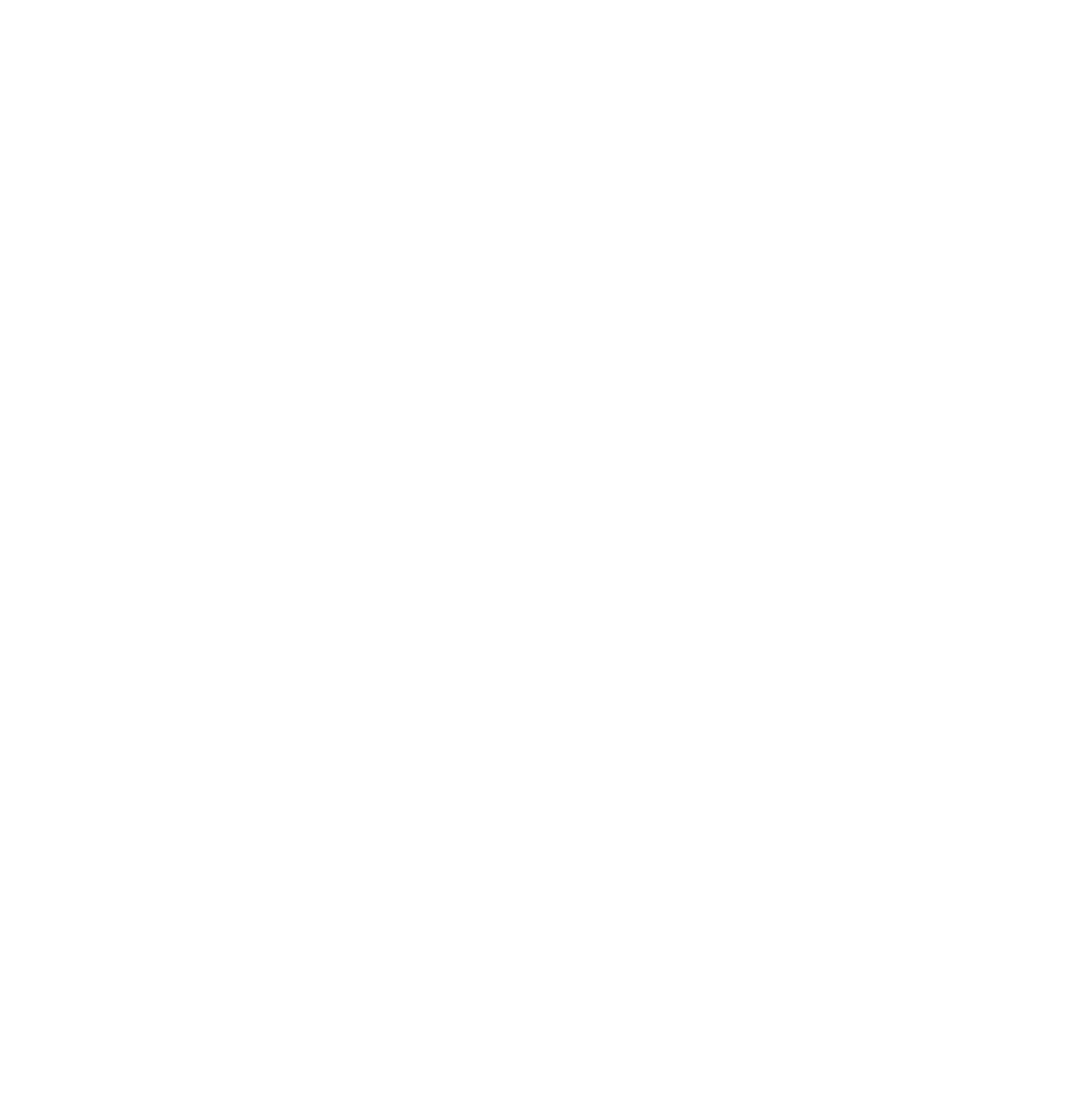
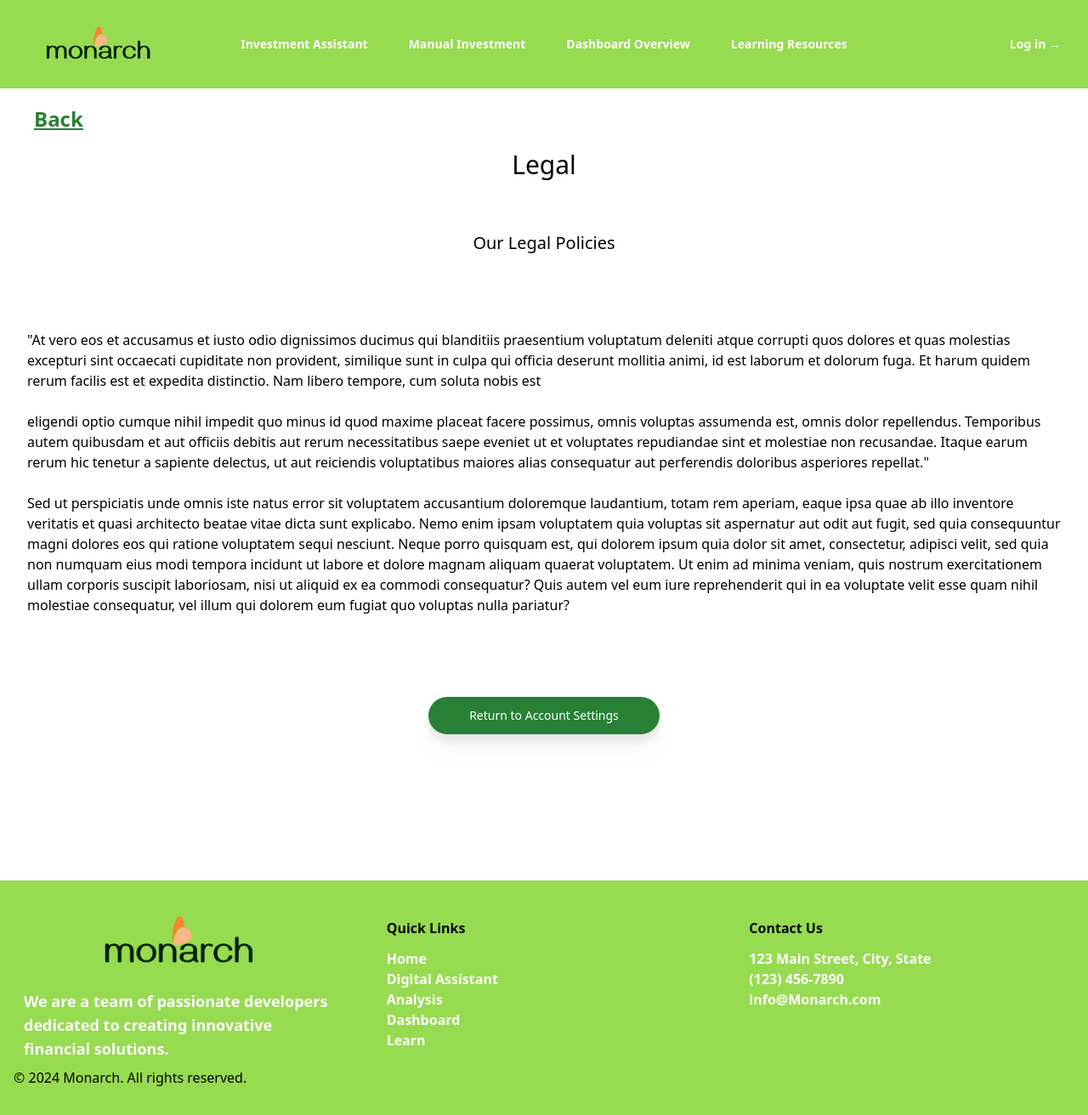
Before and after one commit to aabusaif8/Hackathon--Team2-V2, a React (Create React App) app: page /legal in a window 1280 px wide. Before the commit this address had no page. Shown: the whole page at 85% size. Before the commit the page ends 800 px from the top, so only its background shows below. Built offline with nearby package versions, Linux system fonts and the light colour scheme.

Commit message:
updated files

```diff
--- a/src/App.js
+++ b/src/App.js
@@ -3,6 +3,10 @@
 import LandingPage from './pages/LandingPage';
 import Dashboard from './pages/Dashboard';
 import MyAccount from './pages/MyAccount';
+import Legal from './pages/support/Legal';
+import GetHelp from './pages/support/GetHelp';
+import TwoStepAuthentication from './pages/securityandPrivacy/TwoStepAuthentication';
+import Accessibility from './pages/support/Accessibility';
 
 function App() {
   return (
@@ -12,6 +16,10 @@
           <Route exact path="/" element={<LandingPage />}/>
           <Route path="/dashboard" element={<Dashboard />}/>
           <Route path="/myAccount" element={<MyAccount />}/>
+          <Route path="/legal" element={<Legal />}/>
+          <Route path="/gethelp" element={<GetHelp />}/>
+          <Route path="/twostepauthentication" element={<TwoStepAuthentication />}/>
+          <Route path="/accessibility" element={<Accessibility />}/>
         </Routes>
       </BrowserRouter>
     </div>
--- a/src/components/Footer.js
+++ b/src/components/Footer.js
@@ -1,12 +1,16 @@
 import React from 'react';
-import logo from '../assets/logo.png'
+import logo from '../assets/logo.png';
 
 const Footer = () => {
   return (
-    <footer className="footer bg-[#97db51]">
-      <div className="container">
-        <div className="row">
-          <div className="col-md-4">
+    <div className="flex flex-col min-h-[50vh]">
+      <main className="flex-grow">
+        {/* Your main content goes here */}
+      </main>
+      <footer className="footer bg-[#97db51] py-8">
+        <div className="container mx-auto px-4">
+          <div className="grid grid-cols-1 md:grid-cols-3 gap-8">
+            <div>
               <div className="flex justify-center mb-4 h-20">
                 <img src={logo} alt="Logo" />
               </div>
@@ -14,17 +18,17 @@
                 We are a team of passionate developers dedicated to creating innovative financial solutions.
               </p>
             </div>
-          <div className="col-md-4">
+            <div>
               <h4 className="m-3 font-bold text-black">Quick Links</h4>
               <ul className="font-semibold text-white m-3 mb-2">
-              <li><a href="#">Home</a></li>
-              <li><a href="#">Digital Assistant</a></li>
+                <li><a href="./">Home</a></li>
+                <li><a href="">Digital Assistant</a></li>
                 <li><a href="#">Analysis</a></li>
                 <li><a href="#">Dashboard</a></li>
                 <li><a href="#">Learn</a></li>
               </ul>
             </div>
-          <div className="col-md-4">
+            <div>
               <h4 className="m-3 font-bold text-black">Contact Us</h4>
               <ul className="font-semibold text-white m-3 mb-2">
                 <li>
@@ -53,6 +57,7 @@
           </div>
         </div>
       </footer>
+    </div>
   );
 };
 
--- a/src/components/Navbar.js
+++ b/src/components/Navbar.js
@@ -14,19 +14,20 @@
          aria-label="Global"
         >
           <div className="flex lg:flex-1">
-            <Link to href="/" className="-m-1.5 p-1.5">
+            <a href="/" className="-m-1.5 p-1.5">
                 <span className="sr-only">Monarch.com</span>
                 <img
+                  href="../"
                   className="h-14 w-auto"
                   src={logo}
                   alt="logo"
                   />
-            </Link>
+            </a>
           </div>
           <div className="flex lg:hidden justify-end">
             <button
               type="button"
-              className="-m-2.5 flex justify-end rounded-md p-2.5 text-white "
+              className="-m-2.5 inline-flex justify-end rounded-md p-2.5 text-white "
               onClick={() => setMobileMenuOpen(true)}
           >
               <span className="sr-only">Open main menu</span>
--- a/src/pages/MyAccount.js
+++ b/src/pages/MyAccount.js
@@ -1,6 +1,7 @@
 import React from 'react'
 import { Link } from 'react-router-dom'
 import Navbar from '../components/Navbar'
+import Footer from '../components/Footer'
 
 
 
@@ -9,6 +10,11 @@
     <div>
         <Navbar />
         <button className=' text-dark-green text-2xl font-semibold mt-5 ml-10 underline'>Back</button>
+
+
+        <div className='flex justify-center text-semibold text-3xl py-5'>
+        <h1>My Account</h1>
+        </div>
 
         <div className=' flex justify-center'>
       <div className=' w-1/2 bg-[#C5eb9e] text-center font-semibold mt-5 rounded '>
@@ -34,13 +40,13 @@
       <nav>
         <ul>
           <li className='block px-6 py-4 border-b border-dark-green hover:bg-white transition duration-300'>
-            <Link to="/securityandPrivacy/MyStatements">My Statements</Link>
+            <Link to="/MyStatements">My Statements</Link>
           </li>
           <li className='block px-6 py-4 border-b border-dark-green hover:bg-white transition duration-300'>
-            <Link to="/securityandPrivacy/ChangePassword">Change Password</Link>
+            <Link to="/ChangePassword">Change Password</Link>
           </li>
           <li className='block px-6 py-4  border-dark-green hover:bg-white transition duration-300'>
-            <Link to="/securityandPrivacy/TwoStepAuthentication">Two-Step Authentication</Link>
+            <Link to="/twostepauthentication">Two-Step Authentication</Link>
           </li>
         </ul>
       </nav>
@@ -54,19 +60,21 @@
       <nav>
         <ul>
           <li className='block px-6 py-4 border-b border-dark-green hover:bg-white transition duration-300'>
-            <Link to="/personal-settings/personal-information">Legal</Link>
+            <Link to="/legal">Legal</Link>
           </li>
           <li className='block px-6 py-4 border-b border-dark-green hover:bg-white transition duration-300'>
-            <Link to="/personal-settings/linked-accounts">Get Help</Link>
+            <Link to="/gethelp">Get Help</Link>
           </li>
           <li className='block px-6 py-4 border-b border-dark-green hover:bg-white transition duration-300'>
-            <Link to="/personal-settings/linked-accounts">Accessibility</Link>
+            <Link to="/accessibility">Accessibility</Link>
           </li>
         </ul>
       </nav>
     </div>
     </div>
+    <Footer />
     </div>
+
 
 )
 }
--- a/src/pages/securityandPrivacy/TwoStepAuthentication.js
+++ b/src/pages/securityandPrivacy/TwoStepAuthentication.js
@@ -0,0 +1,42 @@
+import React from "react";
+import { Link } from "react-router-dom";
+import Navbar from "../../components/Navbar";
+import Footer from "../../components/Footer";
+
+
+function TwoStepAuthentication(){
+    return (
+        <div>
+            <Navbar />
+            <button className=' text-dark-green text-2xl font-semibold mt-5 ml-10 underline'>Back</button>
+
+            <div className='flex justify-center text-semibold text-4xl py-5'>
+            <h1>Two-Step Authentication</h1>
+            </div>
+
+            <div className='px-12 py-10 flex justify-center'>
+                <p>Authentication Email:
+                    <br />
+                    <br />
+                   We will send a code to this email to authenticate whenyou log in using a new device.
+
+                    </p>
+            </div>
+
+            <div className='space-x-12 drop-shadow-xl text-center pb-12'>
+        <Link to="/myaccount">
+          <button className='bg-dark-green text-white text-sm py-3 px-12 rounded-full mt-12 font-normal mx-auto'>
+            Return to Account Settings
+          </button>
+        </Link>
+      </div>
+
+
+          <Footer />
+
+        </div>
+
+    )
+    }
+
+export default TwoStepAuthentication;
--- a/src/pages/support/Accessibility.js
+++ b/src/pages/support/Accessibility.js
@@ -0,0 +1,32 @@
+import React from 'react'
+import { Link } from 'react-router-dom';
+import Navbar from '../../components/Navbar'
+
+
+
+function Accessibility() {
+  return (
+    <div>
+        <Navbar />
+        <button className=' text-dark-green text-2xl font-semibold mt-5 ml-10 underline'>Back</button>
+
+        {/* Dark mode */}
+
+
+        <div className='space-x-12 drop-shadow-xl text-center pb-12'>
+        <Link to="/myaccount">
+          <button className='bg-dark-green text-white text-sm py-3 px-12 rounded-full mt-12 font-normal mx-auto'>
+            Return to Account Settings
+          </button>
+        </Link>
+      </div>
+
+
+    </div>
+
+
+
+)
+}
+
+export default Accessibility;
--- a/src/pages/support/GetHelp.js
+++ b/src/pages/support/GetHelp.js
@@ -0,0 +1,42 @@
+import React from 'react';
+import Footer from '../../components/Footer';
+import Navbar from '../../components/Navbar';
+import { Link } from 'react-router-dom';
+
+
+function GetHelp() {
+  return (
+    <div>
+        <Navbar />
+        <button className=' text-dark-green text-2xl font-semibold mt-5 ml-10 underline'>Back</button>
+
+        <div className='flex justify-center text-semibold text-4xl py-5'>
+        <h1>Get Help</h1>
+        </div>
+
+        <div className='px-12 py-10 flex justify-center'>
+            <p>Need help? Chat with our Investment Assistant by clicking on the chat bubble in the corner of the screen.
+                <br />
+                <br />
+                Looking for further assistance?
+            Email our Support Team at accountsupport@monarch.com
+            </p>
+        </div>
+
+        <div className='space-x-12 drop-shadow-xl text-center pb-12'>
+        <Link to="/myaccount">
+          <button className='bg-dark-green text-white text-sm py-3 px-12 rounded-full mt-12 font-normal mx-auto'>
+            Return to Account Settings
+          </button>
+        </Link>
+      </div>
+
+
+      <Footer />
+
+    </div>
+
+)
+}
+
+export default GetHelp
--- a/src/pages/support/Legal.js
+++ b/src/pages/support/Legal.js
@@ -0,0 +1,59 @@
+import React from 'react'
+import { Link } from 'react-router-dom';
+
+import NavBar from '../../components/Navbar'
+import Footer from '../../components/Footer'
+
+function Legal() {
+  return (
+    <div>
+      <NavBar />
+      <button className=' text-dark-green text-2xl font-semibold mt-5 ml-10 underline'>Back</button>
+        <div className='flex justify-center text-semibold text-3xl py-5'>
+        <h1>Legal</h1>
+        </div>
+        <div>
+        <h2 className='flex justify-center text-semibold text-xl py-10'>Our Legal Policies</h2>
+        <div className='px-8 py-12 flex justify-center'>
+            <p>"At vero eos et accusamus et iusto odio dignissimos ducimus qui blanditiis
+                 praesentium voluptatum deleniti atque corrupti quos dolores et quas molestias
+                 excepturi sint occaecati cupiditate non provident, similique sunt in culpa qui
+                 officia deserunt mollitia animi, id est laborum et dolorum fuga. Et harum quidem
+                 rerum facilis est et expedita distinctio. Nam libero tempore, cum soluta nobis est
+                <br />
+                <br />
+                  eligendi optio cumque nihil impedit quo minus id quod maxime placeat facere possimus,
+                   omnis voluptas assumenda est, omnis dolor repellendus. Temporibus autem quibusdam et aut
+                   officiis debitis aut rerum necessitatibus saepe eveniet ut et voluptates repudiandae sint
+                    et molestiae non recusandae. Itaque earum rerum hic tenetur a sapiente delectus, ut aut
+                     reiciendis voluptatibus maiores alias consequatur aut perferendis doloribus asperiores
+                      repellat."
+                 <br />
+                 <br />
+                Sed ut perspiciatis unde omnis iste natus error sit voluptatem accusantium doloremque laudantium,
+                totam rem aperiam, eaque ipsa quae ab illo inventore veritatis et quasi architecto beatae vitae
+                dicta sunt explicabo. Nemo enim ipsam voluptatem quia voluptas sit aspernatur aut odit aut fugit,
+                 sed quia consequuntur magni dolores eos qui ratione voluptatem sequi nesciunt. Neque porro quisquam
+                  est, qui dolorem ipsum quia dolor sit amet, consectetur, adipisci velit, sed quia non numquam eius
+                   modi tempora incidunt ut labore et dolore magnam aliquam quaerat voluptatem. Ut enim ad minima veniam,
+                   quis nostrum exercitationem ullam corporis suscipit laboriosam, nisi ut aliquid ex ea commodi consequatur?
+                   Quis autem vel eum iure reprehenderit qui in ea voluptate velit esse quam nihil molestiae consequatur, vel
+                   illum qui dolorem eum fugiat quo voluptas nulla pariatur?</p>
+        </div>
+        </div>
+
+        <div className='space-x-12 drop-shadow-xl text-center pb-12'>
+        <Link to="/myaccount">
+          <button className='bg-dark-green text-white text-sm py-3 px-12 rounded-full mt-12 font-normal mx-auto'>
+            Return to Account Settings
+          </button>
+        </Link>
+      </div>
+
+      <Footer />
+
+    </div>
+  );
+};
+
+export default Legal;
```
Lines whose indentation alone changed are shown as unchanged.
